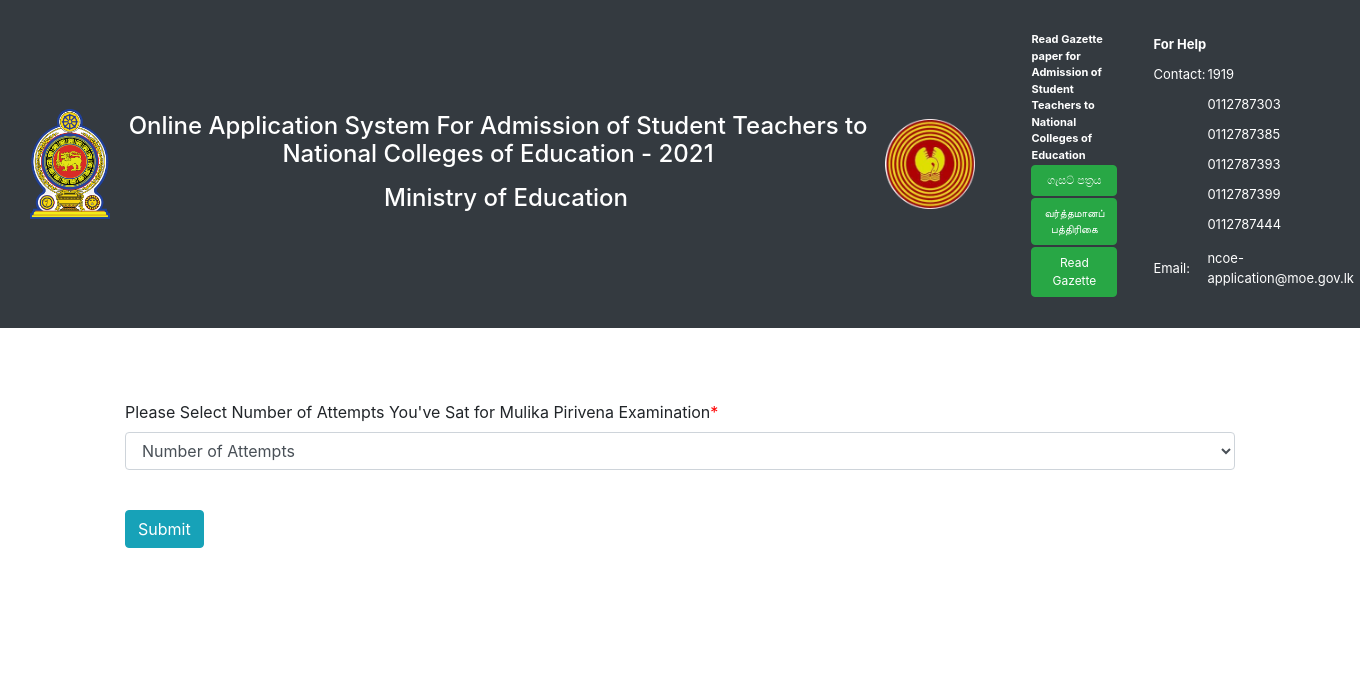
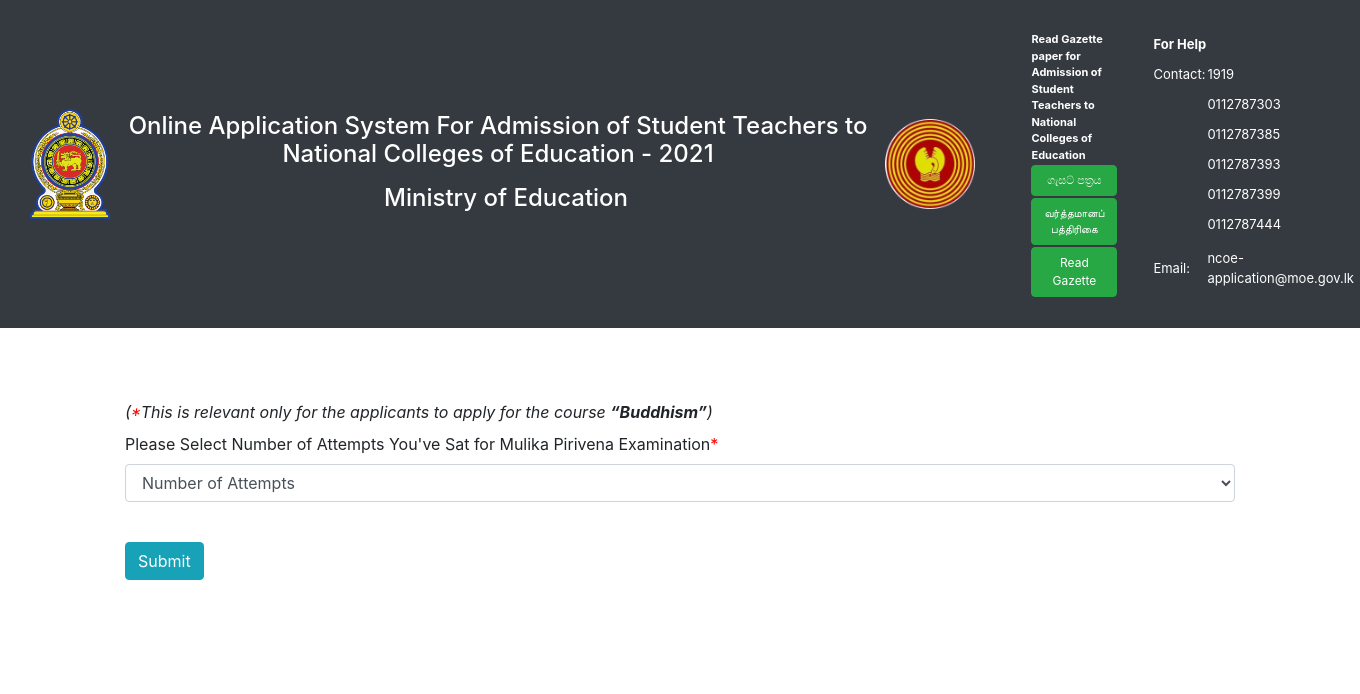
Before and after one commit to nirdetails/ncoe, a PHP site: the page made by application/views/pages/mulika_pirivena.php in a window 1360 px wide. Shown: the top 694 px of the page. Run offline with PHP 8.4, Linux system fonts and the light colour scheme; the template is opened without the code that fills it, so the values that code supplies are empty.

Commit message:
Update mulika_pirivena.php

```diff
--- a/application/views/pages/mulika_pirivena.php
+++ b/application/views/pages/mulika_pirivena.php
@@ -9,6 +9,7 @@
 <span style="color: red;"><?php echo validation_errors(); ?></span>
 <?php // echo form_open_multipart('olresults/checkolres'); ?>
 <form action="<?php echo site_url(); ?>mulikaPirivena/checkmulres" enctype="multipart/form-data" method="post" accept-charset="utf-8">
+<label><i>(<span style="color:red">*</span>This is relevant only for the applicants to apply for the course <b>“Buddhism”</b>)</i></label>
   <div class="form-group">
       <label for="attempts">Please Select Number of Attempts You've Sat for Mulika Pirivena Examination<span style="color:red">* </span></label>
       <select name="sel1" class="form-control" id="sel1">
```
